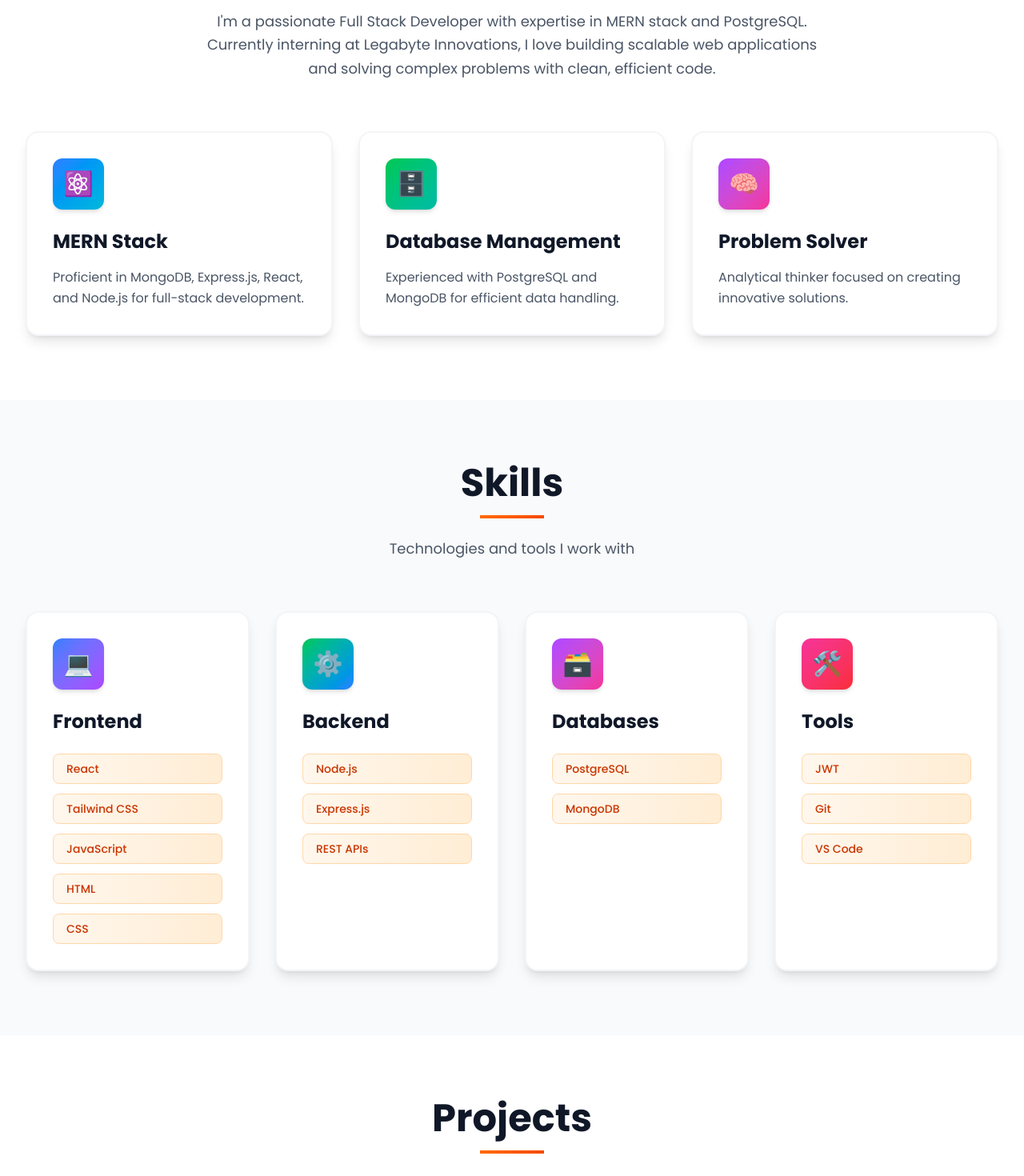
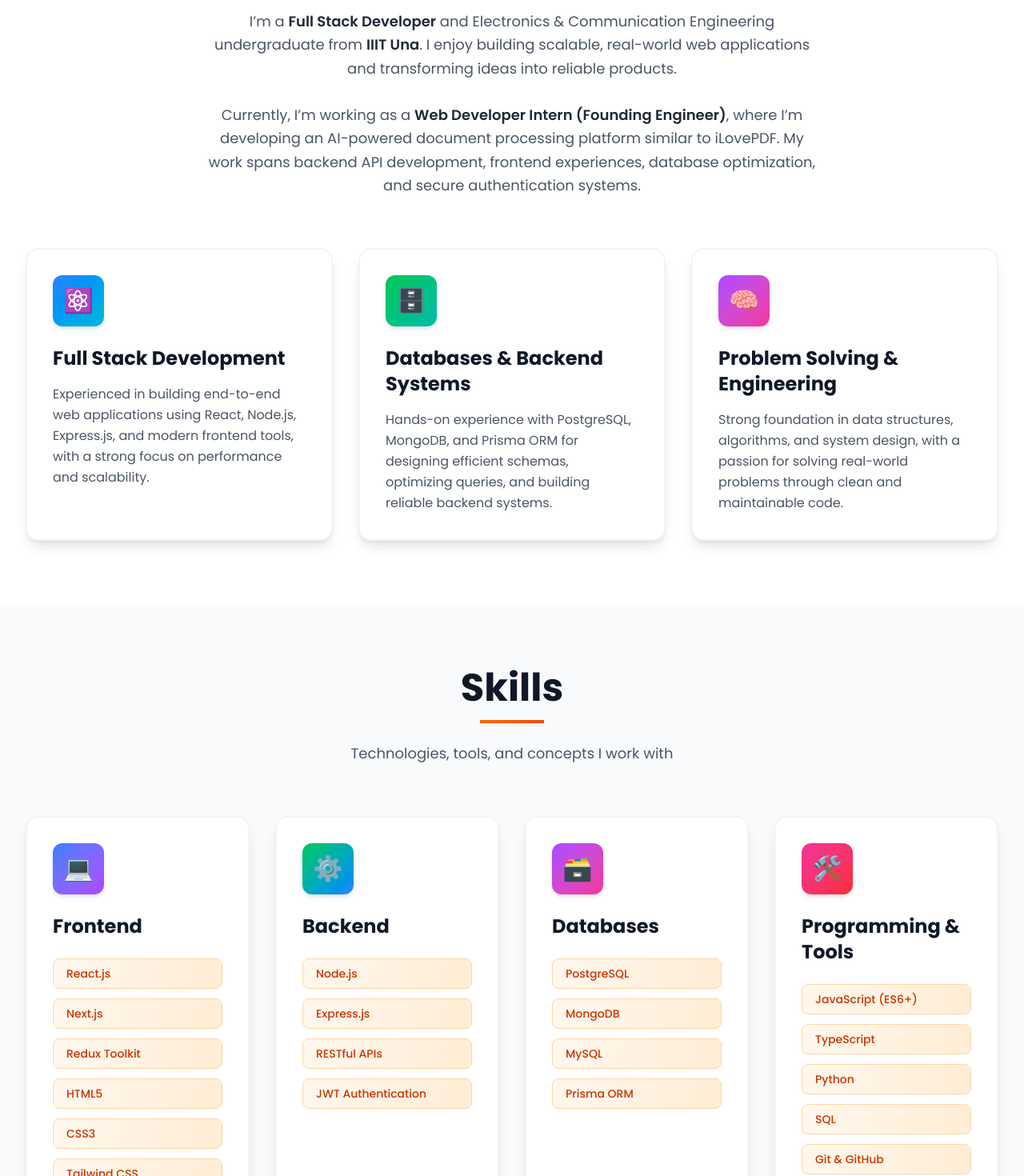
Before and after one commit to sanuj344/Portfolio, a React (Vite) app: page / in a window 1280 px wide. Shown: the part 960-2430 px from the top of the page at 80% size. Built offline with nearby package versions, Linux system fonts and the light colour scheme.

Commit message:
about and skills section updated

```diff
--- a/src/sections/About.jsx
+++ b/src/sections/About.jsx
@@ -1,25 +1,28 @@
-import { motion } from 'framer-motion';
+import { motion } from "framer-motion";
 
 function About() {
   const features = [
     {
-      title: 'MERN Stack',
-      description: 'Proficient in MongoDB, Express.js, React, and Node.js for full-stack development.',
-      icon: '⚛️',
-      gradient: 'from-blue-500 to-cyan-500'
+      title: "Full Stack Development",
+      description:
+        "Experienced in building end-to-end web applications using React, Node.js, Express.js, and modern frontend tools, with a strong focus on performance and scalability.",
+      icon: "⚛️",
+      gradient: "from-blue-500 to-cyan-500",
     },
     {
-      title: 'Database Management',
-      description: 'Experienced with PostgreSQL and MongoDB for efficient data handling.',
-      icon: '🗄️',
-      gradient: 'from-green-500 to-teal-500'
+      title: "Databases & Backend Systems",
+      description:
+        "Hands-on experience with PostgreSQL, MongoDB, and Prisma ORM for designing efficient schemas, optimizing queries, and building reliable backend systems.",
+      icon: "🗄️",
+      gradient: "from-green-500 to-teal-500",
     },
     {
-      title: 'Problem Solver',
-      description: 'Analytical thinker focused on creating innovative solutions.',
-      icon: '🧠',
-      gradient: 'from-purple-500 to-pink-500'
-    }
+      title: "Problem Solving & Engineering",
+      description:
+        "Strong foundation in data structures, algorithms, and system design, with a passion for solving real-world problems through clean and maintainable code.",
+      icon: "🧠",
+      gradient: "from-purple-500 to-pink-500",
+    },
   ];
 
   return (
@@ -32,12 +35,25 @@ function About() {
           viewport={{ once: true }}
           className="text-center mb-16"
         >
-          <h2 className="text-4xl md:text-5xl font-bold text-gray-900 mb-4">About Me</h2>
+          <h2 className="text-4xl md:text-5xl font-bold text-gray-900 mb-4">
+            About Me
+          </h2>
           <div className="w-20 h-1 bg-gradient-to-r from-orange-500 to-orange-600 mx-auto mb-6"></div>
+
           <p className="text-lg text-gray-600 max-w-3xl mx-auto leading-relaxed">
-            I'm a passionate Full Stack Developer with expertise in MERN stack and PostgreSQL.
-            Currently interning at Legabyte Innovations, I love building scalable web applications
-            and solving complex problems with clean, efficient code.
+            I’m a <span className="font-semibold text-gray-800">Full Stack Developer</span>{" "}
+            and Electronics & Communication Engineering undergraduate from{" "}
+            <span className="font-semibold text-gray-800">
+              IIIT Una
+            </span>. I enjoy building scalable, real-world web applications and
+            transforming ideas into reliable products.
+            <br />
+            <br />
+            Currently, I’m working as a <span className="font-semibold text-gray-800">
+              Web Developer Intern (Founding Engineer)
+            </span>, where I’m developing an AI-powered document processing platform
+            similar to iLovePDF. My work spans backend API development, frontend
+            experiences, database optimization, and secure authentication systems.
           </p>
         </motion.div>
 
@@ -52,11 +68,17 @@ function About() {
               whileHover={{ y: -10, scale: 1.02 }}
               className="bg-white rounded-2xl p-8 border-2 border-gray-100 hover:border-orange-200 transition-all duration-500 shadow-lg hover:shadow-2xl"
             >
-              <div className={`w-16 h-16 rounded-xl bg-gradient-to-br ${feature.gradient} flex items-center justify-center text-3xl mb-6 shadow-md`}>
+              <div
+                className={`w-16 h-16 rounded-xl bg-gradient-to-br ${feature.gradient} flex items-center justify-center text-3xl mb-6 shadow-md`}
+              >
                 {feature.icon}
               </div>
-              <h3 className="text-2xl font-bold text-gray-900 mb-4">{feature.title}</h3>
-              <p className="text-gray-600 leading-relaxed">{feature.description}</p>
+              <h3 className="text-2xl font-bold text-gray-900 mb-4">
+                {feature.title}
+              </h3>
+              <p className="text-gray-600 leading-relaxed">
+                {feature.description}
+              </p>
             </motion.div>
           ))}
         </div>
--- a/src/sections/Skills.jsx
+++ b/src/sections/Skills.jsx
@@ -1,31 +1,58 @@
-import { motion } from 'framer-motion';
+import { motion } from "framer-motion";
 
 function Skills() {
   const skillsData = [
     {
-      category: 'Frontend',
-      skills: ['React', 'Tailwind CSS', 'JavaScript', 'HTML', 'CSS'],
-      gradient: 'from-blue-500 to-purple-500',
-      icon: '💻'
+      category: "Frontend",
+      skills: [
+        "React.js",
+        "Next.js",
+        "Redux Toolkit",
+        "HTML5",
+        "CSS3",
+        "Tailwind CSS",
+        "Bootstrap",
+      ],
+      gradient: "from-blue-500 to-purple-500",
+      icon: "💻",
     },
     {
-      category: 'Backend',
-      skills: ['Node.js', 'Express.js', 'REST APIs'],
-      gradient: 'from-green-500 to-blue-500',
-      icon: '⚙️'
+      category: "Backend",
+      skills: [
+        "Node.js",
+        "Express.js",
+        "RESTful APIs",
+        "JWT Authentication",
+      ],
+      gradient: "from-green-500 to-blue-500",
+      icon: "⚙️",
     },
     {
-      category: 'Databases',
-      skills: ['PostgreSQL', 'MongoDB'],
-      gradient: 'from-purple-500 to-pink-500',
-      icon: '🗃️'
+      category: "Databases",
+      skills: [
+        "PostgreSQL",
+        "MongoDB",
+        "MySQL",
+        "Prisma ORM",
+      ],
+      gradient: "from-purple-500 to-pink-500",
+      icon: "🗃️",
     },
     {
-      category: 'Tools',
-      skills: ['JWT', 'Git', 'VS Code'],
-      gradient: 'from-pink-500 to-red-500',
-      icon: '🛠️'
-    }
+      category: "Programming & Tools",
+      skills: [
+        "JavaScript (ES6+)",
+        "TypeScript",
+        "Python",
+        "SQL",
+        "Git & GitHub",
+        "Postman",
+        "VS Code",
+        "Vercel",
+      ],
+      gradient: "from-pink-500 to-red-500",
+      icon: "🛠️",
+    },
   ];
 
   return (
@@ -38,9 +65,13 @@ function Skills() {
           viewport={{ once: true }}
           className="text-center mb-16"
         >
-          <h2 className="text-4xl md:text-5xl font-bold text-gray-900 mb-4">Skills</h2>
+          <h2 className="text-4xl md:text-5xl font-bold text-gray-900 mb-4">
+            Skills
+          </h2>
           <div className="w-20 h-1 bg-gradient-to-r from-orange-500 to-orange-600 mx-auto mb-6"></div>
-          <p className="text-lg text-gray-600">Technologies and tools I work with</p>
+          <p className="text-lg text-gray-600">
+            Technologies, tools, and concepts I work with
+          </p>
         </motion.div>
 
         <div className="grid grid-cols-1 md:grid-cols-2 lg:grid-cols-4 gap-8">
@@ -54,13 +85,22 @@ function Skills() {
               whileHover={{ scale: 1.05, y: -5 }}
               className="bg-white rounded-2xl p-8 border-2 border-gray-100 hover:border-orange-200 transition-all duration-500 shadow-lg hover:shadow-2xl"
             >
-              <div className={`w-16 h-16 rounded-xl bg-gradient-to-br ${skillGroup.gradient} flex items-center justify-center text-3xl mb-6 shadow-md`}>
+              <div
+                className={`w-16 h-16 rounded-xl bg-gradient-to-br ${skillGroup.gradient} flex items-center justify-center text-3xl mb-6 shadow-md`}
+              >
                 {skillGroup.icon}
               </div>
-              <h3 className="text-2xl font-bold text-gray-900 mb-6">{skillGroup.category}</h3>
+
+              <h3 className="text-2xl font-bold text-gray-900 mb-6">
+                {skillGroup.category}
+              </h3>
+
               <div className="space-y-3">
                 {skillGroup.skills.map((skill) => (
-                  <div key={skill} className="bg-gradient-to-r from-orange-50 to-orange-100 text-orange-700 px-4 py-2 rounded-lg text-sm font-medium border border-orange-200">
+                  <div
+                    key={skill}
+                    className="bg-gradient-to-r from-orange-50 to-orange-100 text-orange-700 px-4 py-2 rounded-lg text-sm font-medium border border-orange-200"
+                  >
                     {skill}
                   </div>
                 ))}
```
